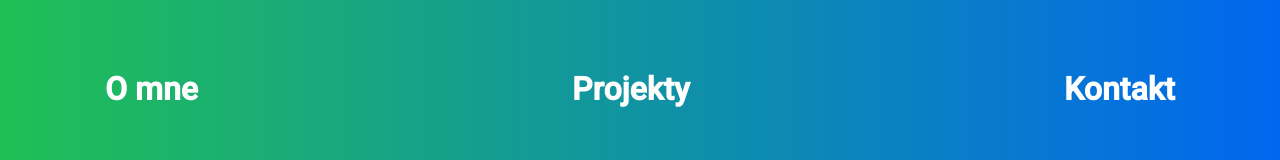
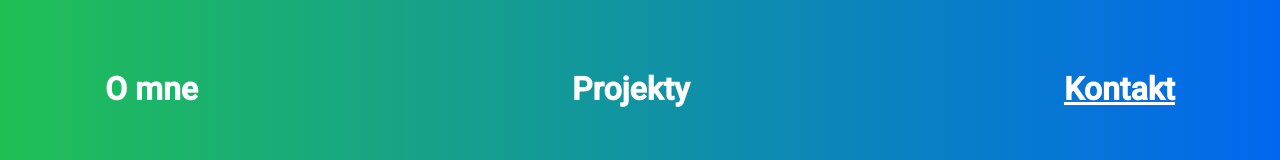
Before and after one commit to mjurika/jurika.space, an Angular app: page / in a window 1280 px wide. Both pictures are taken after a click on the button 52 px from the left and 43 px from the top of the page. Shown: the part 311-471 px from the top of the page. Built offline with nearby package versions, Linux system fonts and the light colour scheme.

Commit message:
contact link

```diff
--- a/src/app/menu/menu.component.html
+++ b/src/app/menu/menu.component.html
@@ -13,6 +13,6 @@
     <div class="container">
         <a>O mne</a>
         <a>Projekty</a>
-        <a>Kontakt</a>
+        <a href="http://m.me/matus.jurika" target="_blank">Kontakt</a>
     </div>
 </div>
```
